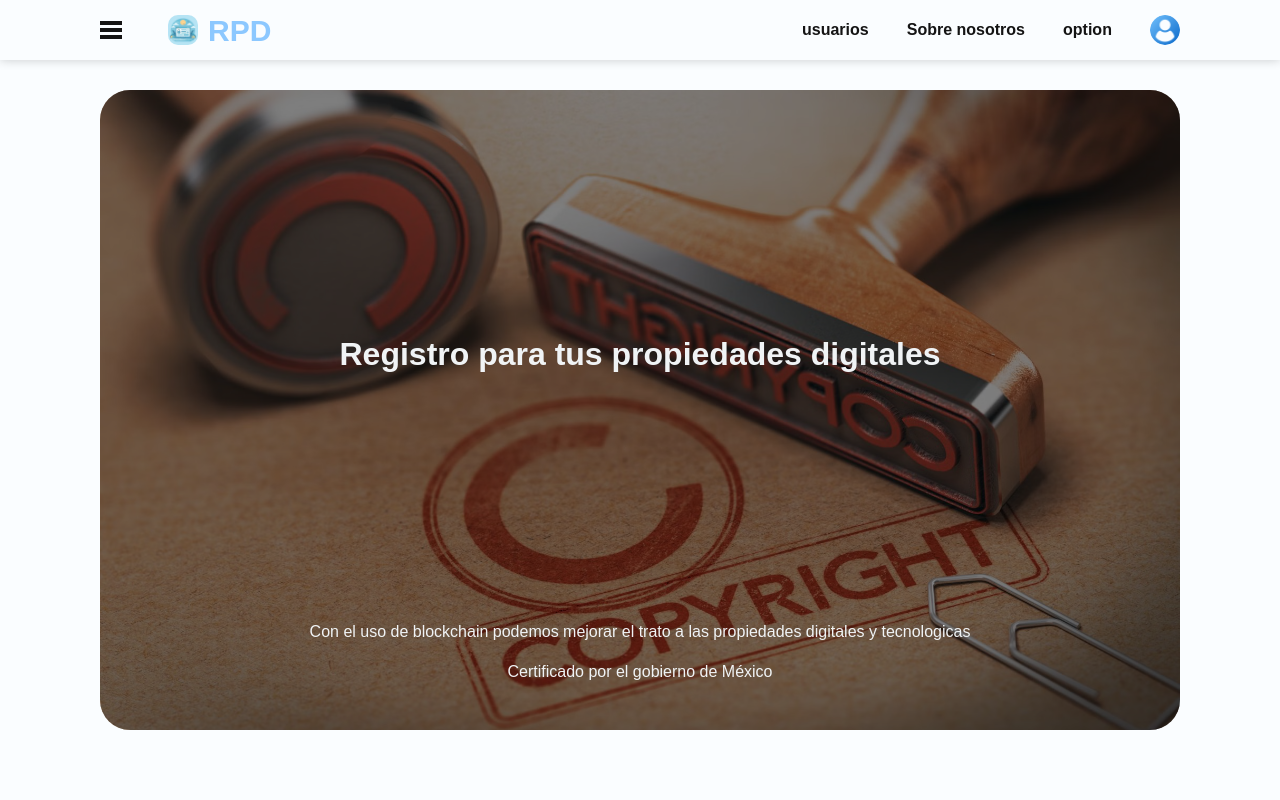
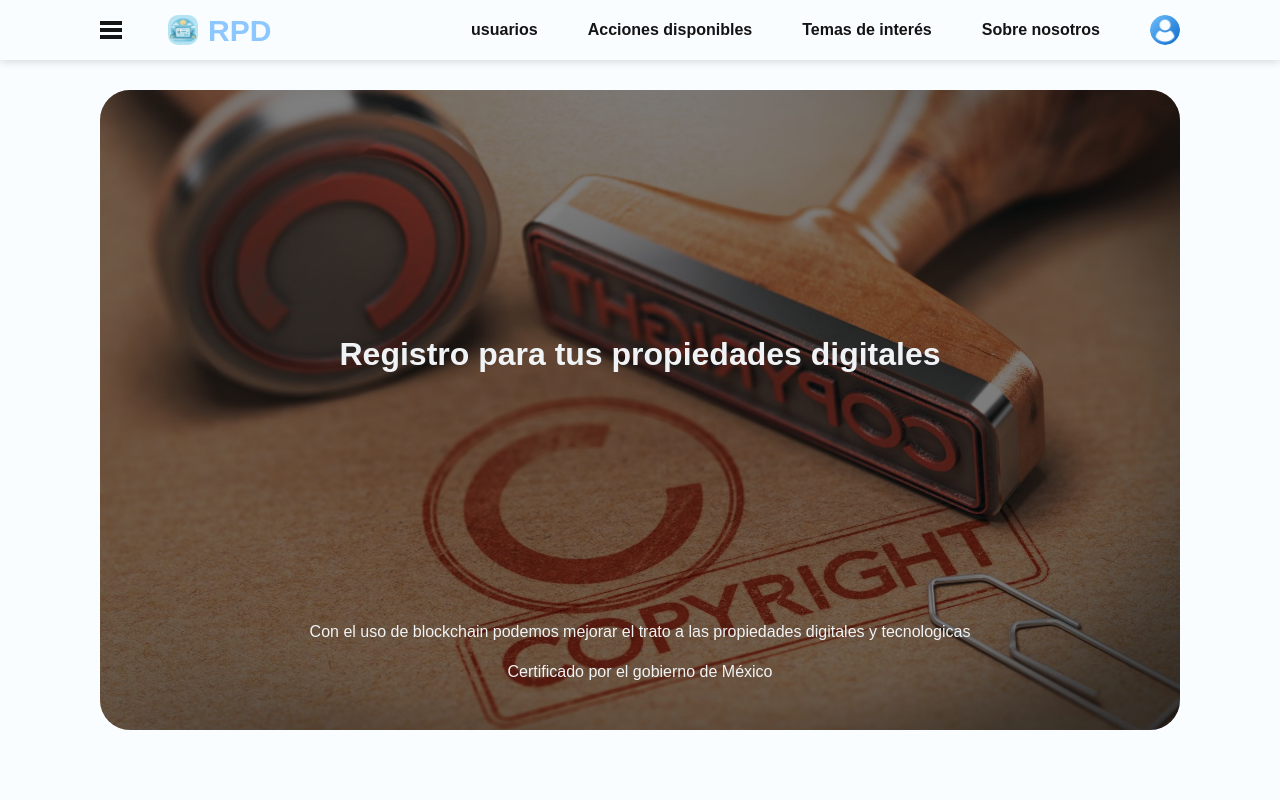
Before and after one commit to FrancitiX/App_with_Blockchain, a React (Vite) app: page /home in a window 1280 px wide. Shown: the top 800 px of the page. Built offline with nearby package versions, Linux system fonts and the light colour scheme.

Commit message:
actuaizacion header

```diff
--- a/src/components/Nav.jsx
+++ b/src/components/Nav.jsx
@@ -1,4 +1,3 @@
-
 import { useState } from "react";
 import { Link } from "react-router-dom";
 import Menu from "./Menu";
@@ -45,22 +44,67 @@ function Navbar() {
             <Link to="/users" className={styles.nav_option}>
               usuarios
             </Link>
+
+            <div className={styles.reference}>
+              <Link to="/" className={styles.nav_option}>
+                Acciones disponibles
+              </Link>
+              <div className={styles.subOption}>
+                <Link to="/" className={styles.nav_subOption}>
+                  Servicios
+                </Link>
+                <Link to="/" className={styles.nav_subOption}>
+                  Solcitar cita
+                </Link>
+                <Link to="/" className={styles.nav_subOption}>
+                  Revisar titulos
+                </Link>
+                <Link to="/" className={styles.nav_subOption}>
+                  recaudadora virtual
+                </Link>
+
+              </div>
+            </div>
+
+            <div className={styles.reference}>
+              <Link to="/" className={styles.nav_option}>
+                Temas de interés
+              </Link>
+              <div className={styles.subOption}>
+                <Link to="/" className={styles.nav_subOption}>
+                  Copyright
+                </Link>
+                <Link to="/" className={styles.nav_subOption}>
+                  Derechos de autor
+                </Link>
+                <Link to="/" className={styles.nav_subOption}>
+                  Uso correcto D.A.
+                </Link>
+                <Link to="/" className={styles.nav_subOption}>
+                  recaudadora virtual
+                </Link>
+
+              </div>
+            </div>
+
             <Link to="/about" className={styles.nav_option}>
               Sobre nosotros
             </Link>
-            <Link to="/" className={styles.nav_option}>
-              option
-            </Link>
-            <Link to="/profile" className={classNames(styles.nav_option, styles.user)}>
-              <img className={styles.userImage} src="/media/user.png" alt="user image" />
+            <Link
+              to="/profile"
+              className={classNames(styles.nav_option, styles.user)}
+            >
+              <img
+                className={styles.userImage}
+                src="/media/user.png"
+                alt="user image"
+              />
             </Link>
           </div>
         </nav>
       </header>
 
-      <Menu
-        active={menuActive} onClose={closeMenu}
-      />
+      <Menu active={menuActive} onClose={closeMenu} />
     </>
   );
 }
--- a/src/styles/General.css
+++ b/src/styles/General.css
@@ -17,6 +17,7 @@
   --shadow: rgba(0, 0, 0, 0.2);
 
   --textSize1: 15px;
+  --textSize2: 13px;
 }
 
 [data-theme="dark"] {
--- a/src/styles/components/Menu.module.css
+++ b/src/styles/components/Menu.module.css
@@ -6,7 +6,7 @@ menu {
   margin: 0;
   padding: 0;
   position: fixed;
-  z-index: 20;
+  z-index: 50;
   transition: left 0.3s ease-in-out;
 }
 
--- a/src/styles/components/Navbar.module.css
+++ b/src/styles/components/Navbar.module.css
@@ -1,8 +1,8 @@
-
 header {
   padding: 0px 100px;
   background: var(--bgColor);
   box-shadow: 0 0 10px var(--shadow);
+  z-index: 10;
 }
 
 .nav {
@@ -55,10 +55,12 @@ header {
   align-items: center;
   justify-content: space-between;
   min-width: none;
-    width: 35%;
+  min-width: 35%;
+  gap: 50px;
 }
 
 .nav_options .nav_option {
+  padding: 20px 0px;
   color: var(--text);
   text-align: center;
   text-decoration: none;
@@ -90,3 +92,55 @@ header {
   aspect-ratio: 1 / 1;
   border-radius: 50%;
 }
+
+.reference {
+  position: relative;
+  display: flex;
+  flex-direction: column;
+  align-items: center;
+}
+
+/* .reference:hover {
+    overflow: auto;
+} */
+
+.reference:hover .subOption {
+  display: flex;
+  /* transform: translateY(0px); */
+  opacity: 100%;
+}
+
+.subOption {
+  position: absolute;
+  top: 61px;
+  width: 180px;
+  padding: 0px 10px;
+  display: none;
+  flex-direction: column;
+  align-items: center;
+  justify-content: start;
+  background: var(--bgColor2);
+  border-radius: 0px 0px 10px 10px;
+  overflow: hidden;
+  /* transform: translateY(-250px); */
+  transition: all 0.5s;
+  z-index: -1;
+  opacity: 0;
+}
+
+.subOption .nav_subOption {
+  width: 100%;
+  font-size: var(--textSize1);
+  padding: 10px 10px;
+  color: var(--text);
+  text-align: center;
+  text-decoration: none;
+  font-weight: 600;
+  background: var(--bgColor2);
+  transition: 0.3s;
+}
+
+.subOption .nav_subOption:hover {
+  color: var(--text2);
+  background: var(--detail2);
+}
```
Also changed, not shown: src/views/Home.jsx (line endings or trailing spaces). Lines whose indentation alone changed are shown as unchanged.
